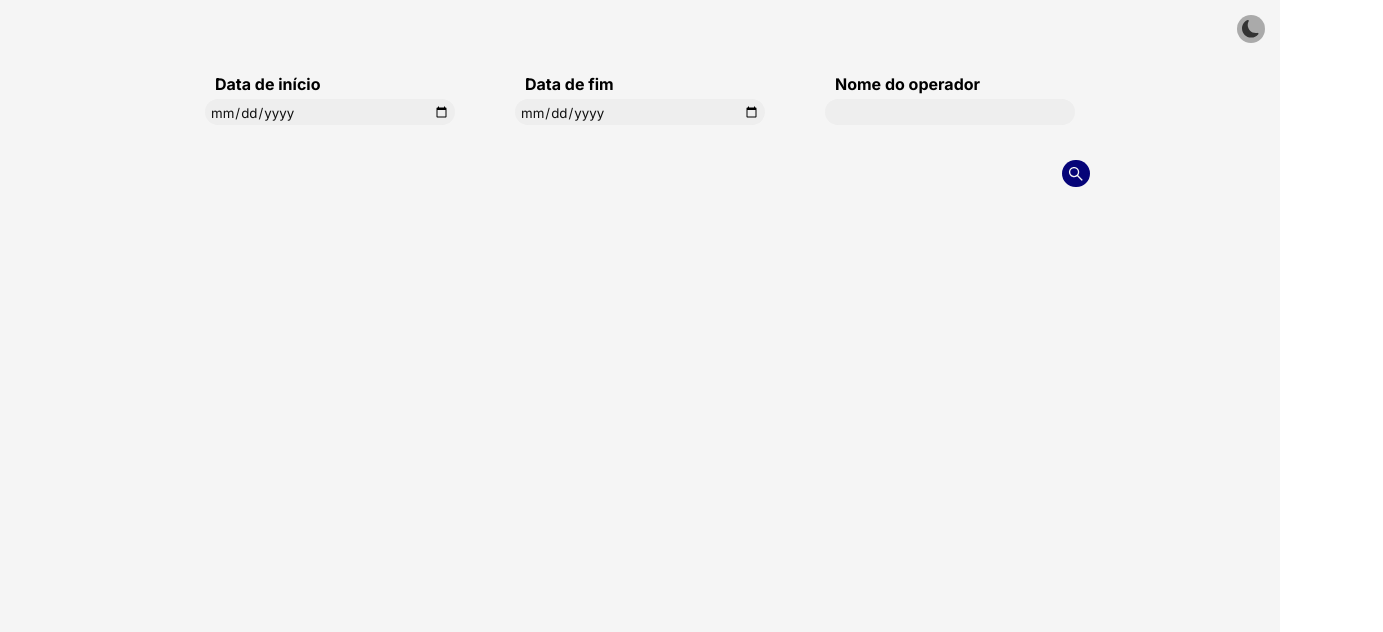
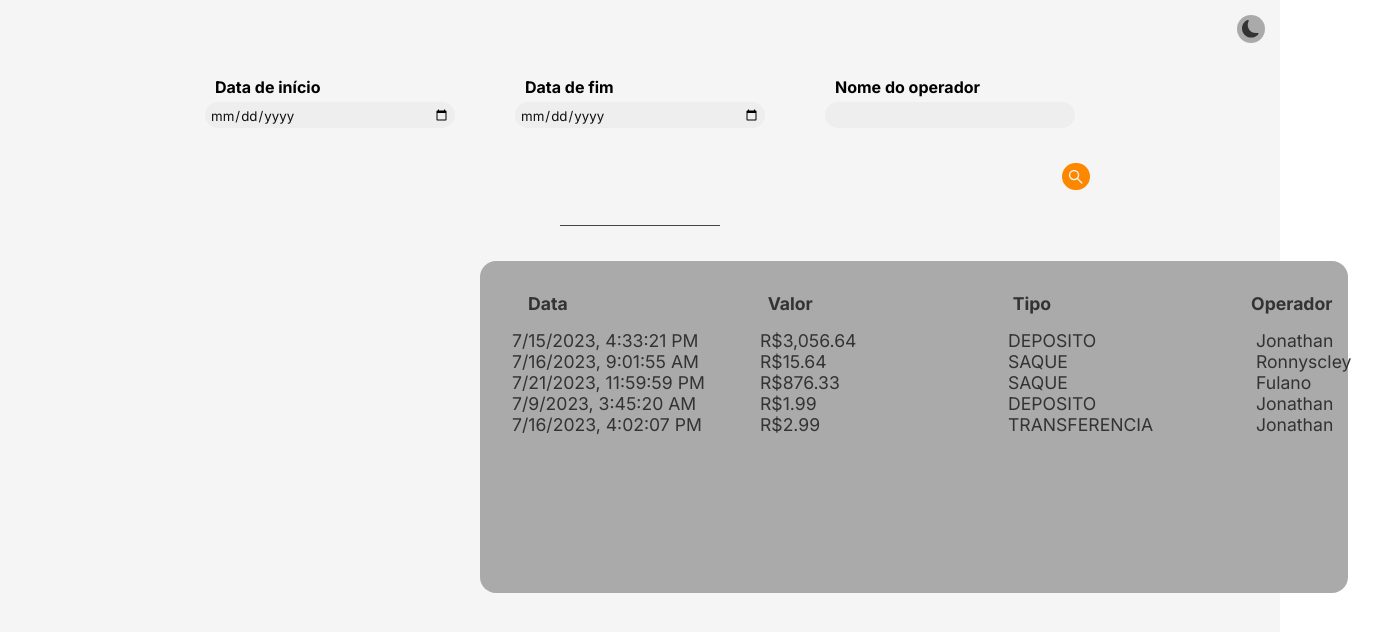
Before and after one commit to indianaJonathan/supera_frontend, a React (Create React App) app: page / in a window 1280 px wide. Shown: the top 632 px of the page, 1383 px wide, since content can reach past the window. Built offline with nearby package versions, Linux system fonts and the light colour scheme.

Commit message:
Added table and filters

```diff
--- a/src/App.css
+++ b/src/App.css
@@ -4,10 +4,14 @@
   font-family: 'Inter', sans-serif, Arial, Helvetica;
   margin: 0;
   padding: 0;
-  transition: all ease-in-out .5s;
+  transition: all ease-in-out .3s;
 }
 
 .App, .App-dark {
+  display: flex;
+  flex-direction: column;
+  gap: 3px;
+  justify-content: flex-start;
   margin: 0;
   min-height: 100vh;
   min-width: 100vw;
@@ -32,6 +36,7 @@
   display: flex;
   flex-direction: column;
   margin: 1px auto;
+  margin-bottom: 2rem;
   width: 900px;
 }
 
@@ -50,3 +55,17 @@
   gap: 5px;
   justify-content: flex-start;
 }
+
+.divider {
+  min-height: 1px;
+  background-color: #444444;
+  margin: 0rem 35rem;
+}
+
+.table-item {
+  cursor: pointer;
+}
+
+.table-item:hover {
+  background-color: #FFFFFF;
+}
--- a/src/App.js
+++ b/src/App.js
@@ -4,6 +4,9 @@ import React, { useState } from 'react';
 import TextBox from './components/inputs/TextBox';
 import Datepicker from './components/inputs/Datepicker';
 import Button from './components/inputs/Button';
+import Table from './components/static/table/Table';
+import TableRow from './components/static/table/TableRow';
+import TableCell from './components/static/table/TableCell';
 
 import { AiOutlineSearch } from 'react-icons/ai';
 import { BsFillSunFill, BsFillMoonFill } from 'react-icons/bs';
@@ -11,20 +14,28 @@ import { BsFillSunFill, BsFillMoonFill } from 'react-icons/bs';
 function App() {
   const [dark, setDark] = useState(false);
   const [operatorName, setOperatorName] = useState("");
-  const [startTime, setStartTime] = useState(null);
-  const [endTime, setEndTime] = useState(null);
-  const [operatorNameError, setOperatorNameError] = useState(null);
+  const [startTime, setStartTime] = useState('');
+  const [endTime, setEndTime] = useState('');
+  const [operatorNameError, setOperatorNameError] = useState('');
+  const [transferList, setTransferList] = useState([
+    {id: 1, data_transferencia: "2023-07-15T16:33:21.000", valor: 3056.64, tipo: "DEPOSITO",  operador: "Jonathan"},
+    {id: 2, data_transferencia: "2023-07-16T09:01:55.000", valor: -15.64, tipo: "SAQUE", operador: "Ronnyscley"},
+    {id: 3, data_transferencia: "2023-07-21T23:59:59.000", valor: -876.33, tipo: "SAQUE", operador: "Fulano"},
+    {id: 4, data_transferencia: "2023-07-09T03:45:20.000", valor: 1.99, tipo: "DEPOSITO",  operador: "Jonathan"},
+    {id: 5, data_transferencia: "2023-07-16T16:02:07.000", valor: 2.99, tipo: "TRANSFERENCIA",  operador: "Jonathan"}
+  ]);
+  const [filteredList, setFilteredList] = useState(transferList);
 
   function handleThemeChange () {
     setDark(!dark);
   }
 
-  function handleStartTime (value) {
-    setStartTime(value);
+  function handleStartTime (value, e) {
+    setStartTime(value.target.value);
   }
 
-  function handleEndTime (value) {
-    setEndTime(value);
+  function handleEndTime (value, e) {
+    setEndTime(value.target.value);
   }
 
   function handleOperatorName (e) {
@@ -39,13 +50,41 @@ function App() {
 
   function handleSubmit (e) {
     e.preventDefault();
-    console.log("operatorName: ", operatorName);
+    if (operatorName && operatorName !== '' && startTime && endTime) {
+      setFilteredList(transferList.filter((item) => {
+        if (
+          (item.operador.toUpperCase() === operatorName.toUpperCase()) &&
+          (stringToDate(item.data_transferencia) >= stringToDate(startTime) && stringToDate(item.data_transferencia) <= stringToDate(endTime))
+        ) {
+          return item;
+        }
+      }));
+      return;
+    }
+    if (operatorName && operatorName !== '') {
+      setFilteredList(transferList.filter((item) => item.operador.toUpperCase() === operatorName.toUpperCase() ));
+      return;
+    }
+    if (startTime && endTime) {
+      setFilteredList(transferList.filter((item) => {
+        if (stringToDate(item.data_transferencia) >= stringToDate(startTime) && stringToDate(item.data_transferencia) <= stringToDate(endTime)) return item;
+       }));
+      return;
+    }
+    if (!operatorName || operatorName === '') {
+      setFilteredList(transferList);
+      return;
+    }
+  }
+
+  function stringToDate (data) {
+    return new Date(data);
   }
 
   return (
     <div className={ `App${ dark ? '-dark' : '' }` }>
       <div className='header'>
-        <Button type="button" style={ dark ? 'primary' : 'secondary' } onClick={handleThemeChange}>
+        <Button type="button" style={ dark ? 'primary-dark' : 'secondary' } onClick={handleThemeChange}>
           { dark ? <BsFillSunFill /> : <BsFillMoonFill /> }
         </Button>
       </div>
@@ -57,12 +96,30 @@ function App() {
             <TextBox label="Nome do operador" dark={ dark } onChange={handleOperatorName} value={ operatorName } error={ operatorNameError }/>
           </div>
           <div className='buttons'>
-            <Button type="submit" style="primary">
+            <Button type="submit" style="primary" dark={ dark }>
               <AiOutlineSearch />
             </Button>
           </div>
         </div>
       </form>
+      <div className='divider'>{/* Divider */}</div>
+      {
+        filteredList && filteredList.length > 0 ?
+          <Table dark={ dark } headers={["Data", "Valor", "Tipo", "Operador"]}>
+            { filteredList.map( (item) => {
+              return(
+                <TableRow dark={ dark }>
+                  <TableCell>{stringToDate(item.data_transferencia).toLocaleString()}</TableCell>
+                  <TableCell>R${item.valor.toLocaleString().replaceAll("-", "")}</TableCell>
+                  <TableCell>{item.tipo}</TableCell>
+                  <TableCell>{item.operador}</TableCell>
+                </TableRow>
+              );
+            } ) }
+          </Table>
+        :
+          null
+      }
     </div>
   );
 }
--- a/src/components/inputs/Button.jsx
+++ b/src/components/inputs/Button.jsx
@@ -2,9 +2,9 @@ import "./styles/Button.css";
 
 import React from "react";
 
-function Button ({ children, type, style, onClick }) {
+function Button ({ children, type, style, onClick, dark }) {
     return (
-        <button type={ type ? type : "button" } className={ `button${style ? ' ' + style : ' primary'}` } onClick={ onClick }>
+        <button type={ type ? type : "button" } className={ `button${style ? ' ' + style : ' primary' }${dark ? '-dark' : ''}` } onClick={ onClick }>
             { children }
         </button>
     );
--- a/src/components/inputs/styles/Button.css
+++ b/src/components/inputs/styles/Button.css
@@ -9,15 +9,25 @@
     justify-content: center;
     padding: 5px;
     outline: none;
+    transition: all ease-in-out .3s;
 }
 
 .primary {
-    background-color: #060478;
+    background-color: #FE8700;
+    color: #F4F4F4;
+}
+
+.primary-dark {
+    background-color: #FFB561;
     color: #F4F4F4;
 }
 
 .primary:hover {
-    background-color: #0A07D8;
+    background-color: #EA8C21;
+}
+
+.primary-dark:hover {
+    background-color: #EA8C21;
 }
 
 .secondary {
@@ -25,6 +35,11 @@
     color: #333333;
 }
 
+.secondary-dark {
+    background-color: #EEEEEE;
+    color: #333333;
+}
+
 .secondary:hover {
     background-color: #999999;
 }
--- /dev/null
+++ b/src/components/static/table/Table.jsx
@@ -0,0 +1,24 @@
+import "./styles/Table.css";
+
+import React from "react";
+
+function Table ({ children, dark, headers }) {
+    return (
+        <div className={`table${ dark ? '-dark' : '' }`}>
+          <div className="table-area">
+            <div className={ `table-header${ dark ? '-dark' : '' }` }>
+              { headers.map( (item) => {
+                  return (
+                      <div>{item}</div>
+                  );
+              } )}
+            </div>
+            <tbody>
+                { children }
+            </tbody>
+          </div>
+        </div>
+    );
+}
+
+export default Table;
--- /dev/null
+++ b/src/components/static/table/TableCell.jsx
@@ -0,0 +1,13 @@
+import "./styles/Table.css";
+
+import React from "react";
+
+function TableCell ({ children }) {
+    return (
+        <div className="table-cell">
+            { children }
+        </div>
+    );
+}
+
+export default TableCell;
--- /dev/null
+++ b/src/components/static/table/TableRow.jsx
@@ -0,0 +1,13 @@
+import "./styles/Table.css";
+
+import React from "react";
+
+function TableRow ({ children, dark }) {
+    return (
+        <div className={ `table-row${ dark ? '-dark' : '' }` }>
+            { children }
+        </div>
+    );
+}
+
+export default TableRow;
--- /dev/null
+++ b/src/components/static/table/styles/Table.css
@@ -0,0 +1,78 @@
+.table, .table-dark {
+    align-items: flex-start;
+    border-radius: 1rem;
+    margin: 2rem 30rem;
+    min-height: 300px;
+    min-width: fit-content;
+    justify-content: flex-start;
+    padding: 1rem;
+    transition: all ease-in-out .3s;
+}
+
+.table {
+    background-color: #AAAAAA;
+}
+
+.table-dark {
+    background-color: #222222;
+}
+
+.table-area {
+    align-items: flex-start;
+    flex: 1;
+    min-width: fit-content;
+    justify-content: flex-start;
+    padding: 1rem;
+    width: 100%;
+}
+
+.table-header, .table-header-dark {
+    display: flex;
+    flex-direction: row;
+    font-size: 1.1rem;
+    font-weight: bold;
+    gap: 200px;
+    justify-content: center;
+    margin-bottom: 1rem;
+}
+
+.table-header {
+    color: #333333;
+}
+
+.table-header-dark {
+    color: #AAAAAA;
+}
+
+.table-row, .table-row-dark {
+    align-items: center;
+    cursor: pointer;
+    display: flex;
+    flex-direction: row;
+    font-size: 1.1rem;
+    gap: 200px;
+    overflow: hidden;
+    width: 110%;
+}
+
+.table-row {
+    color: #333333;
+}
+
+.table-row:hover {
+    background-color: #DDDDDD;
+}
+
+.table-row-dark {
+    color: #AAAAAA;
+}
+
+.table-row-dark:hover {
+    background-color: #000000;
+}
+
+.table-cell {
+    text-align: left;
+    white-space: nowrap;
+    width: 3rem;
+}
```
